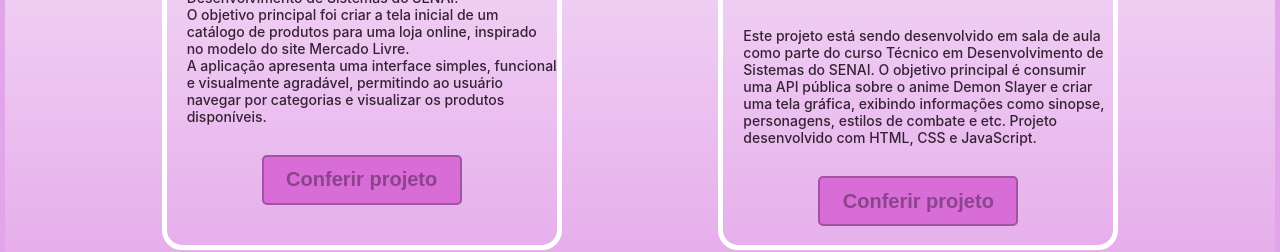
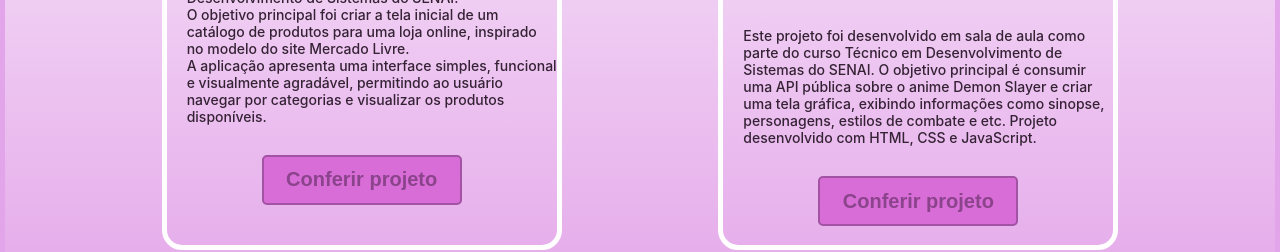
Before and after one commit to rebeca0605/portifolio_profissional, a plain HTML site: page index.html in a window 1280 px wide. Shown: the part 1214-1466 px from the top of the page. Drawn offline with Linux system fonts and the light colour scheme.

Commit message:
pequenos detalhes adicionados

```diff
--- a/index.html
+++ b/index.html
@@ -209,7 +209,7 @@
                     <div class="card">
                         <h2>API Demon Slayer</h2>
                         <img src="./img/projeto4.png" alt="">
-                        <p>Este projeto está sendo desenvolvido em sala de aula como parte do curso Técnico em
+                        <p>Este projeto foi desenvolvido em sala de aula como parte do curso Técnico em
                             Desenvolvimento de Sistemas do SENAI. O objetivo principal é consumir uma
                             API pública sobre o anime Demon Slayer e criar uma tela gráfica, exibindo informações como
                             sinopse, personagens,
```
